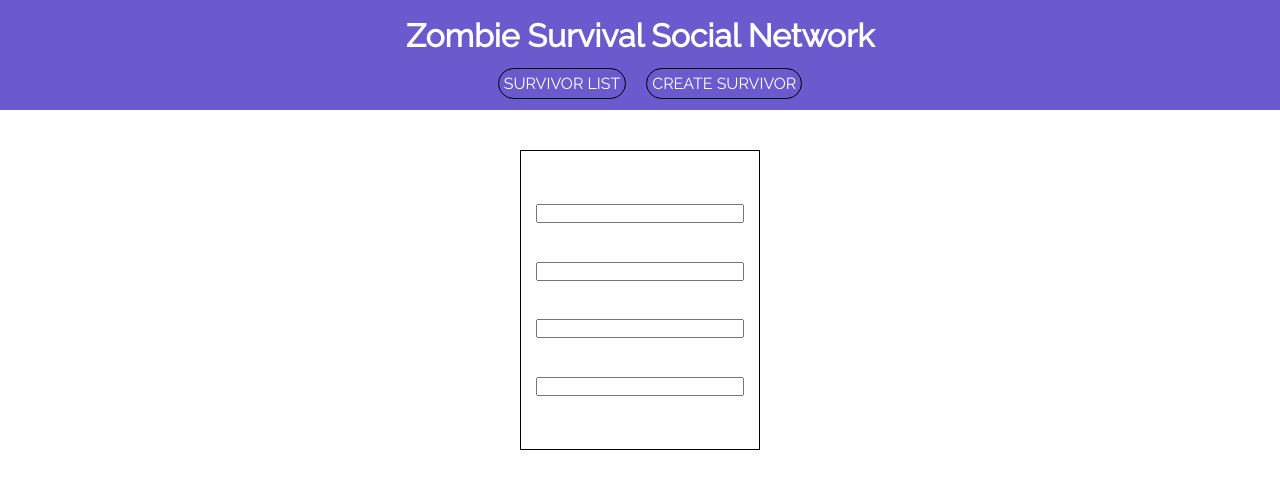
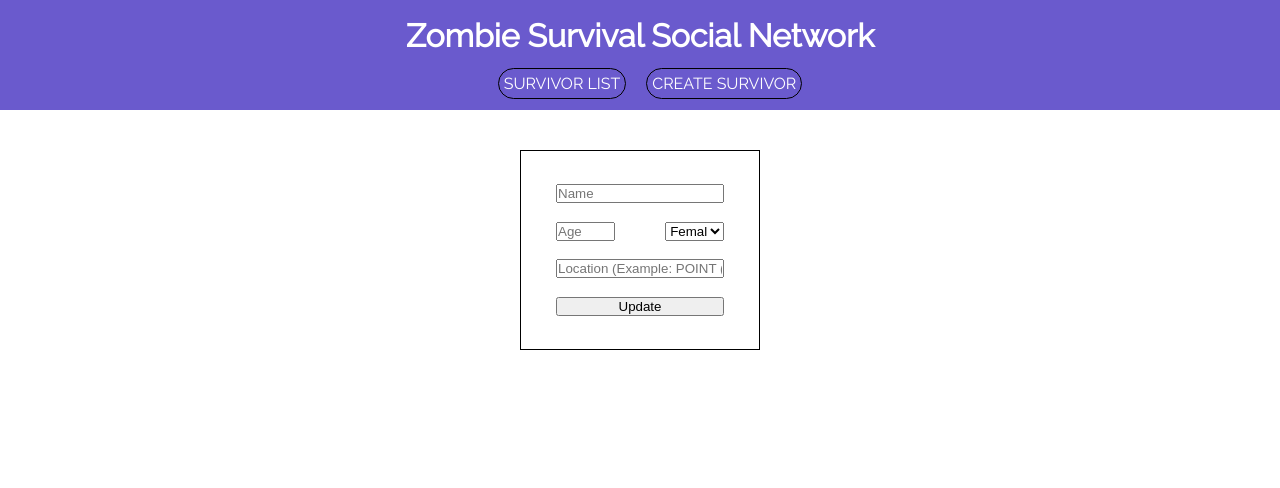
Before and after one commit to moacirguedes/zssn-front, a React (Create React App) app: page /profile/1/update in a window 1280 px wide. Shown: the top 488 px of the page. Built offline with nearby package versions, Linux system fonts and the light colour scheme; no server answers.

Commit message:
Customized update page

```diff
--- a/src/pages/update_profile/index.js
+++ b/src/pages/update_profile/index.js
@@ -9,6 +9,16 @@ export default class UpdateProfile extends Component {
 
   componentDidMount() {
     this.loadSurvivor();
+  }
+
+  handleChange = event => {
+    const { name, value } = event.target;
+
+    this.setState(prevState => {
+      let survivor = prevState.survivor;
+      survivor[name] = value;
+      return { survivor };
+    });
   }
 
   async loadSurvivor() {
@@ -27,12 +37,48 @@ export default class UpdateProfile extends Component {
     return (
       <div className="Div">
         <div className="Box">
-          <div className="Inputs">
-            <input></input>
-            <input></input>
-            <input></input>
-            <input></input>
-          </div>
+          <form className="Form">
+            <input
+              placeholder="Name"
+              type="text"
+              value={survivor.name}
+              name="name"
+              onChange={this.handleChange}
+            />
+
+            <div className="LineInputs">
+              <input
+                className="Input__Small"
+                placeholder="Age"
+                type="number"
+                min="2"
+                max="100"
+                required
+                value={survivor.age}
+                onChange={this.handleChange}
+                name="age"
+              />
+
+              <select
+                className="Input__Small"
+                value={survivor.gender}
+                onChange={this.handleChange}
+                name="gender"
+              >
+                <option value="F">Female</option>
+                <option value="M">Male</option>
+              </select>
+            </div>
+
+            <input
+              placeholder="Location (Example: POINT (-1.0 1.0) )"
+              name="lonlat"
+              value={survivor.lonlat}
+              onChange={this.handleChange}
+            />
+
+            <button>Update</button>
+          </form>
         </div>
       </div>
     );
--- a/src/pages/update_profile/styles.css
+++ b/src/pages/update_profile/styles.css
@@ -8,13 +8,23 @@
 .Box {
   border: 1px solid black;
   width: 20%;
-  height: 300px;
+  height: 200px;
   padding: 15px;
 }
 
-.Inputs {
+.Form {
   height: 100%;
   display: flex;
   flex-direction: column;
   justify-content: space-evenly;
 }
+
+.LineInputs {
+  display: flex;
+  flex-direction: row;
+  justify-content: space-between;
+}
+
+.Input__Small {
+  width: 35%;
+}
```
